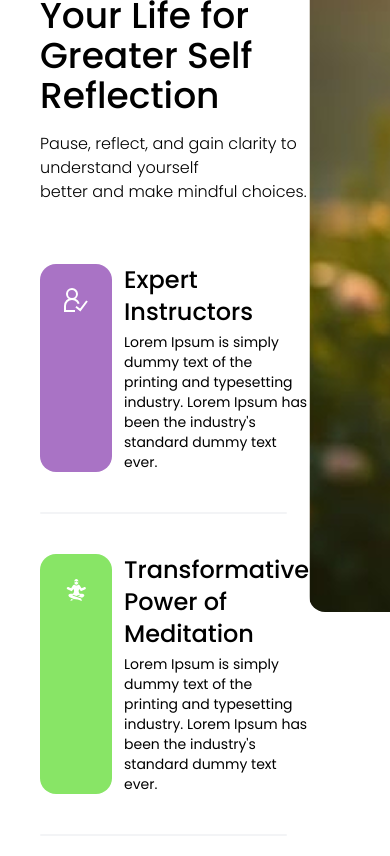
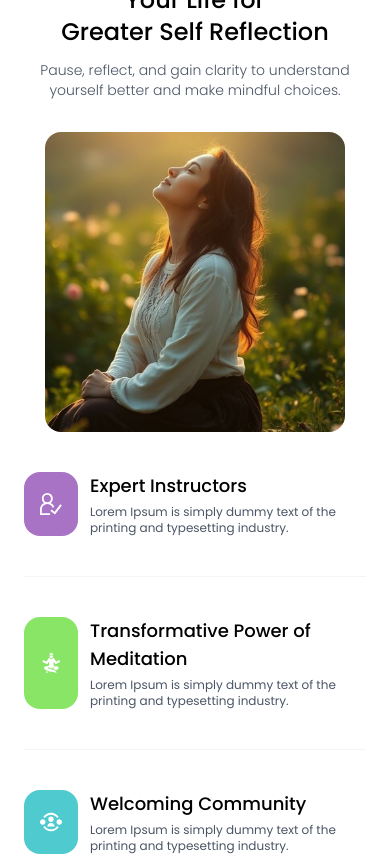
Before and after one commit to Neeschal1/Soham-web, a React (Vite) app: page / in a window 390 px wide. Shown: the part 3560-4416 px from the top of the page. Built offline with nearby package versions, Linux system fonts and the light colour scheme.

Commit message:
responsivity in reflection section

```diff
--- a/src/components/landing/reflection.jsx
+++ b/src/components/landing/reflection.jsx
@@ -7,85 +7,278 @@ import { RiUserCommunityFill } from "react-icons/ri";
 
 const Reflection = () => {
   return (
-    <div className="flex flex-row p-10 mt-15">
-      <div className="flex flex-1 flex-col justify-center gap-15">
-        {/* Reflection heading */}
-        <div className="flex flex-col gap-6 justify-center">
-          <div className="flex">
+    <div className="w-full mt-16">
+      {/* ---------- MOBILE VIEW (below 640px) ---------- */}
+      <div className="sm:hidden flex flex-col px-6 py-8 text-center">
         <h3
-              className="bg-[#F9F8FF] py-2 px-10 rounded-full "
+          className="bg-[#F9F8FF] py-2 px-8 rounded-full mb-4"
           style={Fonts.poppins.regular}
         >
           OUR MOTIVE
         </h3>
+
+        <h1 style={Fonts.poppins.medium} className="text-2xl mb-3">
+          Your Life for <br /> Greater Self Reflection
+        </h1>
+        <p style={Fonts.poppins.light} className="text-sm text-gray-600 mb-8">
+          Pause, reflect, and gain clarity to understand yourself better and
+          make mindful choices.
+        </p>
+
+        <div className="flex justify-center mb-10">
+          <div
+            className="w-[300px] h-[300px] bg-cover bg-center rounded-2xl"
+            style={{ backgroundImage: `url(${Reflectionimg})` }}
+          />
         </div>
-          <div className="flex flex-col gap-4">
-            <h1 style={Fonts.poppins.medium} className="text-4xl ">
-              Your Life for <br/>Greater Self Reflection
+
+        {/* Details */}
+        <div className="flex flex-col gap-10 text-left">
+          {/* 1 */}
+          <div className="flex flex-row gap-3">
+            <div className="p-4 rounded-2xl bg-[#A973C5] flex items-center justify-center">
+              <GrUserExpert size={22} color="white" />
+            </div>
+            <div>
+              <h1 style={Fonts.poppins.medium} className="text-lg mb-1">
+                Expert Instructors
               </h1>
-            <h3 style={Fonts.poppins.light}>
-              Pause, reflect, and gain clarity to understand yourself <br/>better and
+              <p style={Fonts.poppins.regular} className="text-xs text-gray-600">
+                Lorem Ipsum is simply dummy text of the printing and typesetting
+                industry.
+              </p>
+            </div>
+          </div>
+
+          <div className="w-full h-[1px] bg-gray-100" />
+
+          {/* 2 */}
+          <div className="flex flex-row gap-3">
+            <div className="p-4 rounded-2xl bg-[#88E566] flex items-center justify-center">
+              <GiMeditation size={22} color="white" />
+            </div>
+            <div>
+              <h1 style={Fonts.poppins.medium} className="text-lg mb-1">
+                Transformative Power of Meditation
+              </h1>
+              <p style={Fonts.poppins.regular} className="text-xs text-gray-600">
+                Lorem Ipsum is simply dummy text of the printing and typesetting
+                industry.
+              </p>
+            </div>
+          </div>
+
+          <div className="w-full h-[1px] bg-gray-100" />
+
+          {/* 3 */}
+          <div className="flex flex-row gap-3">
+            <div className="p-4 rounded-2xl bg-[#4FCBCF] flex items-center justify-center">
+              <RiUserCommunityFill size={22} color="white" />
+            </div>
+            <div>
+              <h1 style={Fonts.poppins.medium} className="text-lg mb-1">
+                Welcoming Community
+              </h1>
+              <p style={Fonts.poppins.regular} className="text-xs text-gray-600">
+                Lorem Ipsum is simply dummy text of the printing and typesetting
+                industry.
+              </p>
+            </div>
+          </div>
+        </div>
+      </div>
+
+      {/* ---------- TABLET VIEW (640px – 1023px) ---------- */}
+      <div className="hidden sm:flex md:hidden flex-col px-10 py-10 text-center">
+        <h3
+          className="bg-[#F9F8FF] py-2 px-10 rounded-full mb-4"
+          style={Fonts.poppins.regular}
+        >
+          OUR MOTIVE
+        </h3>
+
+        <h1 style={Fonts.poppins.medium} className="text-3xl mb-3">
+          Your Life for <br /> Greater Self Reflection
+        </h1>
+        <p style={Fonts.poppins.light} className="text-base text-gray-600 mb-8">
+          Pause, reflect, and gain clarity to understand yourself better and
           make mindful choices.
+        </p>
+
+        <div className="flex justify-center mb-10">
+          <div
+            className="w-[400px] h-[350px] bg-cover bg-center rounded-2xl"
+            style={{ backgroundImage: `url(${Reflectionimg})` }}
+          />
+        </div>
+
+        {/* Details */}
+        <div className="flex flex-col gap-10 text-left">
+          {[
+            {
+              icon: <GrUserExpert size={24} color="white" />,
+              color: "#A973C5",
+              title: "Expert Instructors",
+            },
+            {
+              icon: <GiMeditation size={24} color="white" />,
+              color: "#88E566",
+              title: "Transformative Power of Meditation",
+            },
+            {
+              icon: <RiUserCommunityFill size={24} color="white" />,
+              color: "#4FCBCF",
+              title: "Welcoming Community",
+            },
+          ].map((item, i) => (
+            <div key={i}>
+              <div className="flex flex-row gap-3 items-start">
+                <div
+                  className="p-6 rounded-2xl flex items-center justify-center"
+                  style={{ backgroundColor: item.color }}
+                >
+                  {item.icon}
+                </div>
+                <div>
+                  <h1 style={Fonts.poppins.medium} className="text-xl mb-1">
+                    {item.title}
+                  </h1>
+                  <p
+                    style={Fonts.poppins.regular}
+                    className="text-sm text-gray-600"
+                  >
+                    Lorem Ipsum is simply dummy text of the printing and
+                    typesetting industry.
+                  </p>
+                </div>
+              </div>
+              {i < 2 && <div className="w-full h-[1px] bg-gray-100 my-4" />}
+            </div>
+          ))}
+        </div>
+      </div>
+
+      {/* ---------- LAPTOP VIEW (1024px – 1279px) ---------- */}
+      <div className="hidden md:flex lg:hidden flex-row px-16 py-12 items-center justify-between">
+        {/* Text Part */}
+        <div className="w-1/2 flex flex-col gap-10">
+          <div>
+            <h3
+              className="bg-[#F9F8FF] py-2 px-10 rounded-full mb-4 inline-block"
+              style={Fonts.poppins.regular}
+            >
+              OUR MOTIVE
             </h3>
-          </div>
+            <h1 style={Fonts.poppins.medium} className="text-4xl mb-3">
+              Your Life for <br /> Greater Self Reflection
+            </h1>
+            <p
+              style={Fonts.poppins.light}
+              className="text-lg text-gray-600 mb-6"
+            >
+              Pause, reflect, and gain clarity to understand yourself better and
+              make mindful choices.
+            </p>
           </div>
 
           {/* Details */}
           <div className="flex flex-col gap-10">
-          <div className="flex flex-row gap-3">
-            <div className="p-6 rounded-2xl bg-[#A973C5] items-center justify-center">
-              <GrUserExpert size={24} style={{ color: "white" }} />
-            </div>
-            <div className="flex flex-col gap-1">
-              <h1 style={Fonts.poppins.medium} className="text-2xl">
-                Expert Instructors
-              </h1>
-              <h3 style={Fonts.poppins.regular} className="text-sm">
-                Lorem Ipsum is simply dummy text of the printing and typesetting
-                industry. Lorem Ipsum
-                has been the industry's standard dummy text ever.
-              </h3>
+            <ReflectionDetails />
           </div>
         </div>
-          <div className="w-11/12 h-0.5 rounded-full bg-gray-100" />
-          <div className="flex flex-row gap-3">
-            <div className="p-6 rounded-2xl bg-[#88E566] items-center justify-center">
-              <GiMeditation size={24} style={{ color: "white" }} />
+
+        {/* Image */}
+        <div
+          className="w-[450px] h-[500px] rounded-2xl bg-cover bg-center"
+          style={{ backgroundImage: `url(${Reflectionimg})` }}
+        />
       </div>
-            <div className="flex flex-col gap-1">
-              <h1 style={Fonts.poppins.medium} className="text-2xl">
-                Transformative Power of Meditation
+
+      {/* ---------- DESKTOP VIEW (≥1280px) ---------- */}
+      <div className="hidden lg:flex flex-row px-20 py-14 items-center justify-between">
+        {/* Text Part */}
+        <div className="w-1/2 flex flex-col gap-12">
+          <div>
+            <h3
+              className="bg-[#F9F8FF] py-2 px-10 rounded-full mb-4 inline-block"
+              style={Fonts.poppins.regular}
+            >
+              OUR MOTIVE
+            </h3>
+            <h1 style={Fonts.poppins.medium} className="text-5xl mb-3">
+              Your Life for <br /> Greater Self Reflection
             </h1>
-              <h3 style={Fonts.poppins.regular} className="text-sm">
-                Lorem Ipsum is simply dummy text of the printing and typesetting
-                industry. Lorem Ipsum
-                has been the industry's standard dummy text ever.
-              </h3>
+            <p
+              style={Fonts.poppins.light}
+              className="text-lg text-gray-600 mb-6"
+            >
+              Pause, reflect, and gain clarity to understand yourself better and
+              make mindful choices.
+            </p>
+          </div>
+
+          <div className="flex flex-col gap-12">
+            <ReflectionDetails />
           </div>
         </div>
-          <div className="w-11/12 h-0.5 rounded-full bg-gray-100" />
-          <div className="flex flex-row gap-3">
-            <div className="p-6 rounded-2xl bg-[#4FCBCF] items-center justify-center">
-              <RiUserCommunityFill size={24} style={{ color: "white" }} />
-            </div>
-            <div className="flex flex-col gap-1">
-              <h1 style={Fonts.poppins.medium} className="text-2xl">
-                Welcoming Community
-              </h1>
-              <h3 style={Fonts.poppins.regular} className="text-sm">
-                Lorem Ipsum is simply dummy text of the printing and typesetting
-                industry. Lorem Ipsum
-                has been the industry's standard dummy text ever.
-              </h3>
-            </div>
-          </div>
-        </div>
-      </div>
-      <div>
-        <div className="h-170 w-180 rounded-2xl" style={{backgroundImage: `url(${Reflectionimg})`}}></div>
+
+        {/* Image */}
+        <div
+          className="w-[550px] h-[600px] rounded-2xl bg-cover bg-center"
+          style={{ backgroundImage: `url(${Reflectionimg})` }}
+        />
       </div>
     </div>
   );
 };
 
+// 🧩 Common Details Section (reused for larger screens)
+const ReflectionDetails = () => {
+  const data = [
+    {
+      icon: <GrUserExpert size={24} color="white" />,
+      color: "#A973C5",
+      title: "Expert Instructors",
+    },
+    {
+      icon: <GiMeditation size={24} color="white" />,
+      color: "#88E566",
+      title: "Transformative Power of Meditation",
+    },
+    {
+      icon: <RiUserCommunityFill size={24} color="white" />,
+      color: "#4FCBCF",
+      title: "Welcoming Community",
+    },
+  ];
+
+  return (
+    <>
+      {data.map((item, i) => (
+        <div key={i}>
+          <div className="flex flex-row gap-3 items-start">
+            <div
+              className="p-6 rounded-2xl flex items-center justify-center"
+              style={{ backgroundColor: item.color }}
+            >
+              {item.icon}
+            </div>
+            <div>
+              <h1 style={Fonts.poppins.medium} className="text-2xl mb-1">
+                {item.title}
+              </h1>
+              <p style={Fonts.poppins.regular} className="text-sm text-gray-600">
+                Lorem Ipsum is simply dummy text of the printing and typesetting
+                industry. Lorem Ipsum has been the industry's standard dummy
+                text ever.
+              </p>
+            </div>
+          </div>
+          {i < 2 && <div className="w-11/12 h-[1px] bg-gray-100 my-4" />}
+        </div>
+      ))}
+    </>
+  );
+};
+
 export default Reflection;
```
Also changed, not shown: src/components/landing/instructors.jsx (+6 -4 lines). Lines whose indentation alone changed are shown as unchanged.
